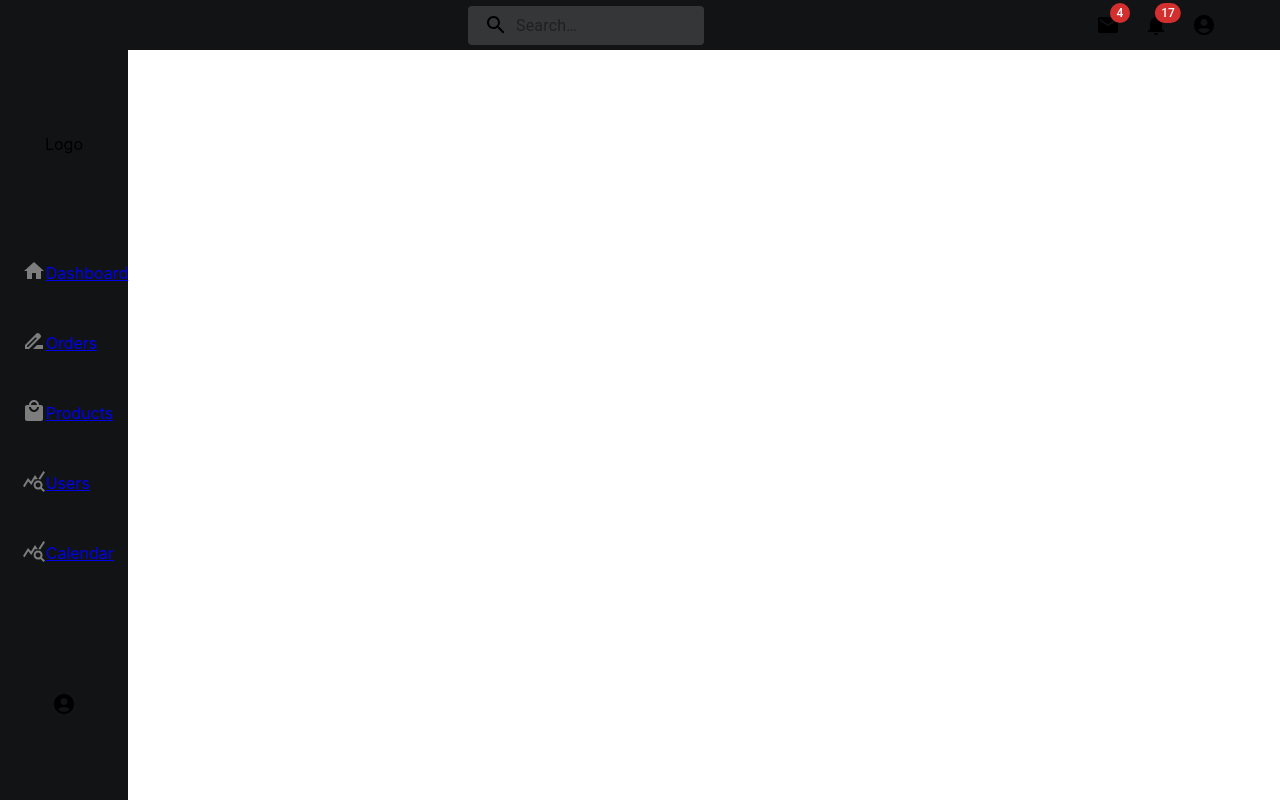
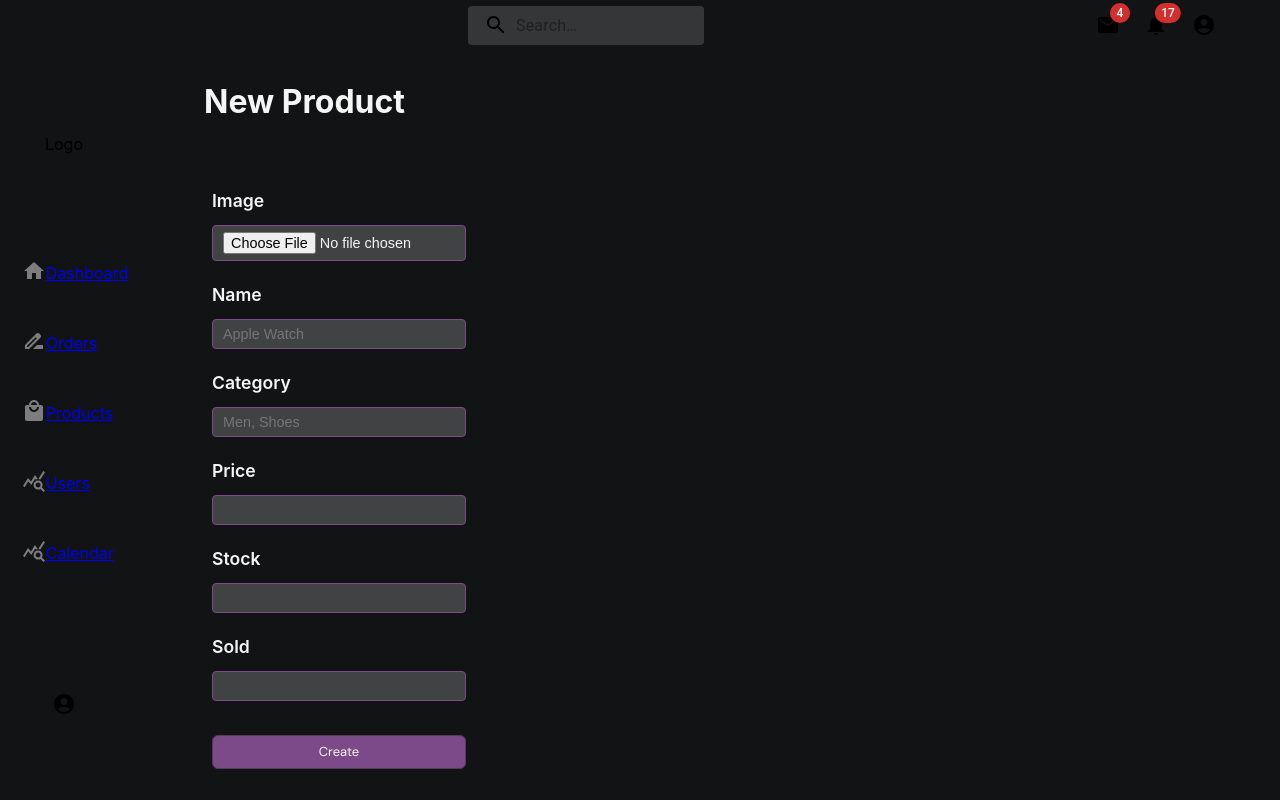
Before and after one commit to saeedo-khan/admin_dashboard, a React (Create React App) app: page /newproduct in a window 1280 px wide. Built offline with nearby package versions, Linux system fonts and the light colour scheme.

Commit message:
add product page

```diff
--- a/src/App.tsx
+++ b/src/App.tsx
@@ -5,6 +5,7 @@ import Calender from "./pages/Calendar/Calender";
 import Products from "./pages/Products/Products";
 import Orders from "./pages/Orders/Orders";
 import Users from "./pages/Users/Users";
+import NewProduct from "./pages/NewProduct/NewProduct";
 function App() {
   return (
     <>
@@ -14,6 +15,7 @@ function App() {
         <Route path="/products" element={<Products />} />
         <Route path="/orders" element={<Orders />} />
         <Route path="/users" element={<Users />} />
+        <Route path="/newproduct" element={<NewProduct />} />
       </Routes>
     </>
   );
--- /dev/null
+++ b/src/pages/NewProduct/NewProduct.scss
@@ -0,0 +1,43 @@
+@import "../../sassStyles/variables";
+@import "../../sassStyles/mixins";
+.new-product{
+    background: $main-color;
+    height: 100%;
+    .container{
+        max-width: 1000px;
+        margin: 0 auto;
+    }
+}
+
+.new-product-title{
+    color: whitesmoke;
+    padding-top: 2rem;
+}
+
+.new-product-form{
+    display: flex;
+    flex-direction: column;
+    line-height: 2rem;
+    margin-top: 4rem;
+}
+
+.new-product-item{
+    width: 270px;
+    margin-bottom: 10px;
+    display: flex;
+    flex-direction: column;
+    label{
+        color: whitesmoke;
+        font-weight: 600;
+        margin-left: 0.5rem;
+        font-size: 1.1rem;
+    }
+    input{
+        @include inputStyle(#7c4a88);
+        background-color: $third-color;
+        color: whitesmoke;
+    }
+    .create-product{
+        @include btn(#7c4a88, #57395e, #76537d);
+    }
+}
--- /dev/null
+++ b/src/pages/NewProduct/NewProduct.tsx
@@ -0,0 +1,82 @@
+import React, { useState } from "react";
+import "./NewProduct.scss";
+const NewProduct: React.FC = ({}) => {
+  const [newProduct, setNewProduct] = useState({
+    product_image: "",
+    product_name: "",
+    category: "",
+    price: 0,
+    stock: 0,
+    sold: 0,
+  });
+
+  function handleChangeProduct(e: React.ChangeEvent<HTMLInputElement>) {
+    setNewProduct({
+      ...newProduct,
+      [e.target.name]: e.target.value,
+    });
+  }
+  function submitNewProduct(e: React.FormEvent<HTMLFormElement>) {
+    e.preventDefault();
+    console.log(newProduct);
+  }
+  return (
+    <div className="new-product">
+      <div className="container">
+        <h1 className="new-product-title">New Product</h1>
+        <form
+          method="POST"
+          className="new-product-form"
+          onSubmit={submitNewProduct}
+        >
+          <div className="new-product-item">
+            <label>Image</label>
+            <input
+              type="file"
+              id="file"
+              name="product_image"
+              onChange={handleChangeProduct}
+            />
+          </div>
+          <div className="new-product-item">
+            <label>Name</label>
+            <input
+              type="text"
+              placeholder="Apple Watch"
+              name="product_name"
+              onChange={handleChangeProduct}
+            />
+          </div>
+          <div className="new-product-item">
+            <label>Category</label>
+            <input
+              type="text"
+              placeholder="Men, Shoes"
+              name="category"
+              onChange={handleChangeProduct}
+            />
+          </div>
+          <div className="new-product-item">
+            <label>Price</label>
+            <input type="number" name="price" onChange={handleChangeProduct} />
+          </div>
+          <div className="new-product-item">
+            <label>Stock</label>
+            <input type="number" name="stock" onChange={handleChangeProduct} />
+          </div>
+          <div className="new-product-item">
+            <label>Sold</label>
+            <input type="number" name="sold" onChange={handleChangeProduct} />
+          </div>
+          <div className="new-product-item">
+            <button className="create-product" type="submit">
+              Create
+            </button>
+          </div>
+        </form>
+      </div>
+    </div>
+  );
+};
+
+export default NewProduct;
--- a/src/pages/Products/Products.scss
+++ b/src/pages/Products/Products.scss
@@ -1,4 +1,5 @@
 @import "../../sassStyles/variables";
+@import "../../sassStyles/mixins";
 .Products {
     background-color: $main-color;
     height: 100%;
@@ -13,3 +14,23 @@
     height: 800px;
     margin-top: 2rem;
 }
+
+.header{
+    width: 100%;
+    background-color: $main-color;
+    height: 5vh;
+    .product-btn{
+        @include btn($third-color, $main-color, #454a4d);
+        display: inline-flex;
+        align-items: center;
+        justify-content: center;
+        &:first-of-type{
+            background: $fifth-color;
+        }
+    }
+}
+
+.text-link{
+    color: inherit;
+    text-decoration: inherit;
+}
--- a/src/pages/Products/Products.tsx
+++ b/src/pages/Products/Products.tsx
@@ -4,6 +4,8 @@ import { GridCellParams, GridColDef } from "@mui/x-data-grid";
 import Datatable from "../../components/Datatable/Datatable";
 import { initProductsRow } from "../../utils/tableRows";
 import "./Products.scss";
+import AddIcon from "@mui/icons-material/Add";
+import { Link } from "react-router-dom";
 
 const Products: React.FC = () => {
   const [productRow, setProductRow] = useState(initProductsRow);
@@ -43,7 +45,14 @@ const Products: React.FC = () => {
   return (
     <div className="Products">
       <div className="container-products">
-        <div className="header"></div>
+        <div className="header">
+          <button className="product-btn">
+            <AddIcon />
+            <Link to="/newproduct" className="text-link">
+              <span>New Product</span>
+            </Link>
+          </button>
+        </div>
         <div className="datatable-products">
           <Datatable rowsPerPage={7} rows={productRow} columns={cols} />
         </div>
--- a/src/utils/tableRows.ts
+++ b/src/utils/tableRows.ts
@@ -36,10 +36,10 @@ export const initProductsRow: GridRowsProp = [
       "https://images.pexels.com/photos/1820770/pexels-photo-1820770.jpeg?auto=compress&cs=tinysrgb&dpr=2&w=500",
     product_name: "Nike shoes",
     category: "Men, Watch",
-    price: 55,
-    stock: 500,
-    sold: 65,
-    revenew: 14950,
+    price: '55',
+    stock: '500',
+    sold: '65',
+    revenew: '14950',
   },
   {
     id: 2,
@@ -47,10 +47,10 @@ export const initProductsRow: GridRowsProp = [
       "https://images.pexels.com/photos/1820770/pexels-photo-1820770.jpeg?auto=compress&cs=tinysrgb&dpr=2&w=500",
     product_name: "Blue Grey Backpack",
     category: "Men, Backpack",
-    price: 150,
-    stock: 380,
-    sold: 74,
-    revenew: 11100,
+    price: '150',
+    stock: '380',
+    sold: '74',
+    revenew: '11100',
   },
 
 ];
```
